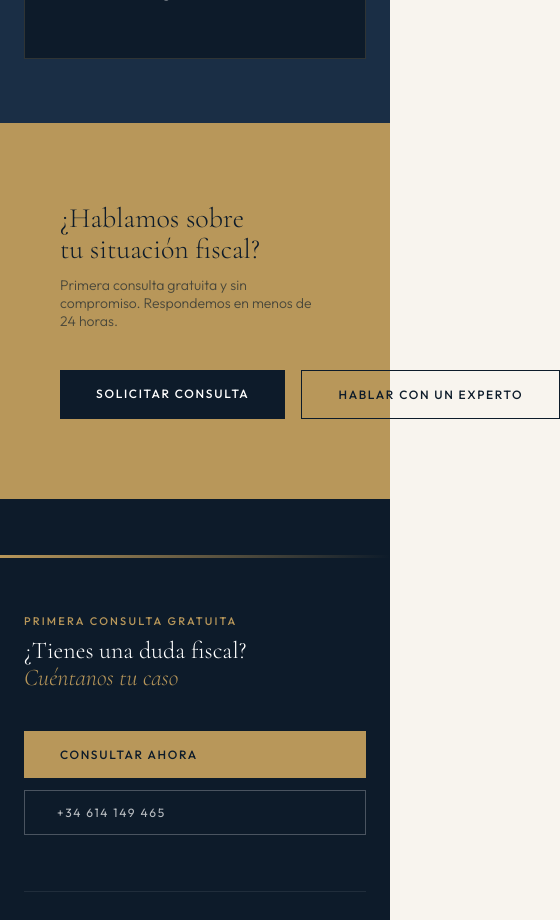
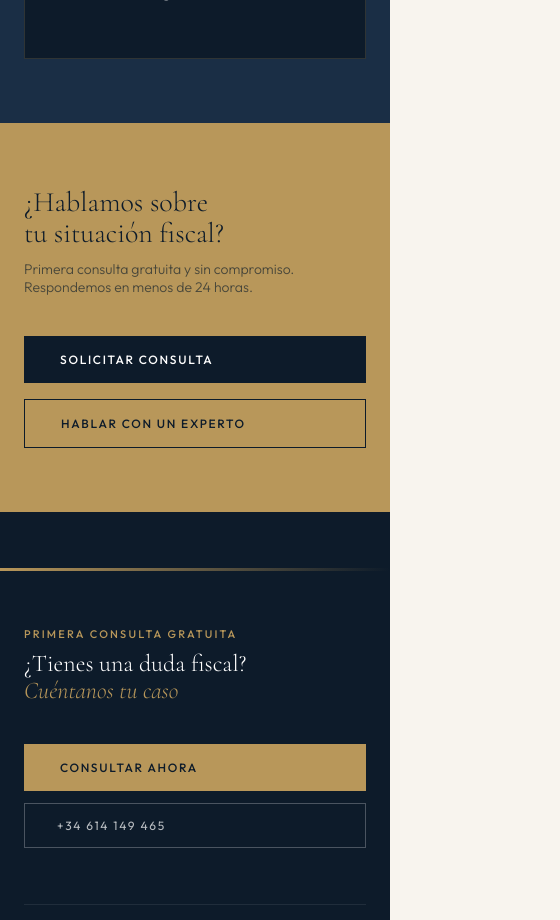
Before and after one commit to Ivanrm01/IRM-Abogados, a Next.js app: page /sobre-nosotros in a window 390 px wide. Shown: the part 3760-4680 px from the top of the page, 560 px wide, since content can reach past the window. Built offline with nearby package versions, Linux system fonts and the light colour scheme.

Commit message:
Update page.module.css

```diff
--- a/app/sobre-nosotros/page.module.css
+++ b/app/sobre-nosotros/page.module.css
@@ -50,5 +50,6 @@
   .hero { padding: 120px 24px 80px; }
   .pilaresGrid, .sedesGrid { grid-template-columns: 1fr; }
   .diferencial { grid-template-columns: 1fr; padding: 64px 24px; }
-  .cta { padding: 64px 24px; }
+  .ctaSection { flex-direction: column; padding: 64px 24px; }
+  .ctaBtns { flex-direction: column; width: 100%; }
 }
```
